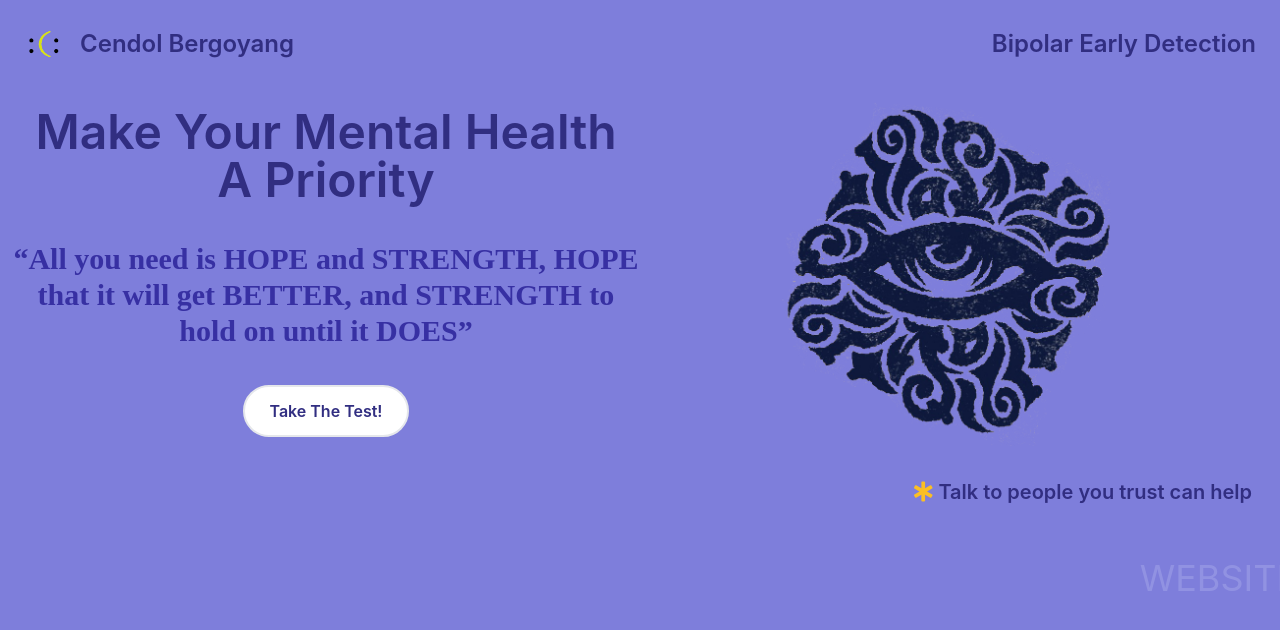
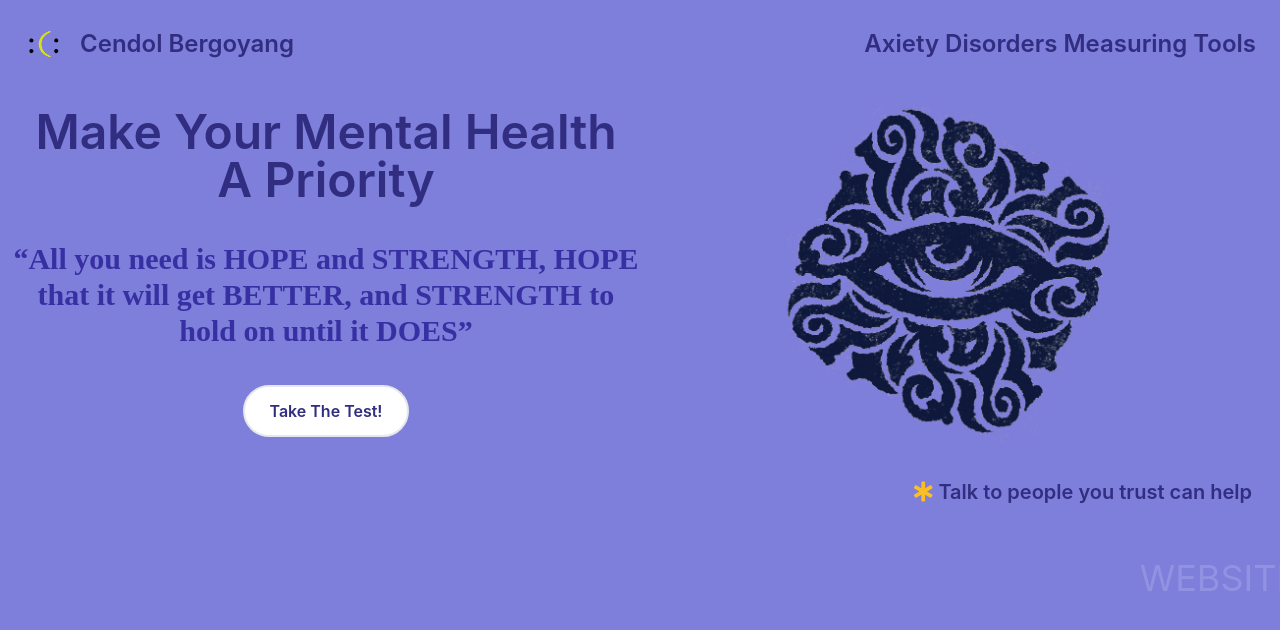
Before and after one commit to gerysantoso03/gad7-bipolar-early-detection, a React (Create React App) app: page / in a window 1280 px wide. Shown: the top 630 px of the page. Built offline with nearby package versions, Linux system fonts and the light colour scheme.

Commit message:
Update project title in navbar component

```diff
--- a/src/components/global/Navbar.tsx
+++ b/src/components/global/Navbar.tsx
@@ -16,7 +16,7 @@ const Navbar = () => {
         to="/gad7"
         className="flex flex-row text-indigo-900 hover:text-indigo-700 font-semibold gap-x-16 text-2xl sm:text-lg"
       >
-        <h3>Bipolar Early Detection</h3>
+        <h3>Axiety Disorders Measuring Tools</h3>
       </Link>
     </nav>
   );
```
